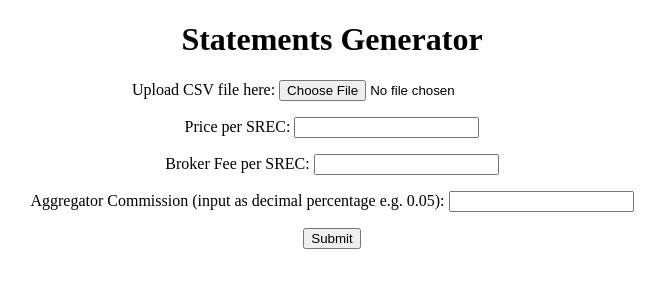
After one commit to chadpalmer2/statements-generator, a Flask app: page /asp-statements-generator in a window 1280 px wide. The commit adds this page. Shown: the top 300 px of the page, without its empty margins (308-973 px from the left). Run offline with Flask 2, Linux system fonts and the light colour scheme.

Commit message:
added absolute routing for statement_template

```diff
--- a/main.py
+++ b/main.py
@@ -117,7 +117,7 @@ class QuarterData():
         print(path)
         for i, system in enumerate(self.systems):
             temp = ""
-            with open("rss\statement_template.html", "r") as f:
+            with open(f"{pathlib.Path().absolute()}\\rss\statement_template.html", "r") as f:
                 temp = f.read()
 
             today = datetime.datetime.now().strftime("%m/%d/%Y")
@@ -180,12 +180,16 @@ class QuarterData():
 
 ## routes
 
-@app.route('/asp-statement-generator')
+@app.route('/')
 def index():
     return render_template('index.html')
 
-@app.route('/asp-statement-generator', methods=['POST'])
-def upload_files():
+@app.route('/asp-statements-generator')
+def form_file():
+    return render_template('generator.html')
+
+@app.route('/asp-statements-generator', methods=['POST'])
+def upload_file():
     tmp_path = f"{pathlib.Path().absolute()}/tmp"
 
     if os.path.exists(tmp_path):
@@ -244,3 +248,7 @@ def upload_files():
     else:
         print("Failed to create statements")
         return redirect(url_for('index'))
+
+@app.route('/<other>/')
+def other(other):
+    return redirect(url_for('index'))
--- /dev/null
+++ b/templates/generator.html
@@ -0,0 +1,16 @@
+<!doctype html>
+<html>
+  <head>
+    <title>Statements Generator</title>
+  </head>
+  <body>
+    <h1 style="text-align: center">Statements Generator</h1>
+    <form method="POST" action="" enctype="multipart/form-data">
+      <p style="text-align: center">Upload CSV file here: <input type="file" name="file"></p>
+      <p style="text-align: center">Price per SREC: <input type="number" min="0" step="any" name="price"></p>
+      <p style="text-align: center">Broker Fee per SREC: <input type="number" min="0" step="any" name="broker_rate"></p>
+      <p style="text-align: center">Aggregator Commission (input as decimal percentage e.g. 0.05): <input type="number" min="0" step="any" name="agg_rate"></p>
+      <p style="text-align: center"><input type="submit" value="Submit"></p>
+    </form>
+  </body>
+</html>
```
Also changed, not shown: templates/index.html (+1 -16 lines), 2 other files.
